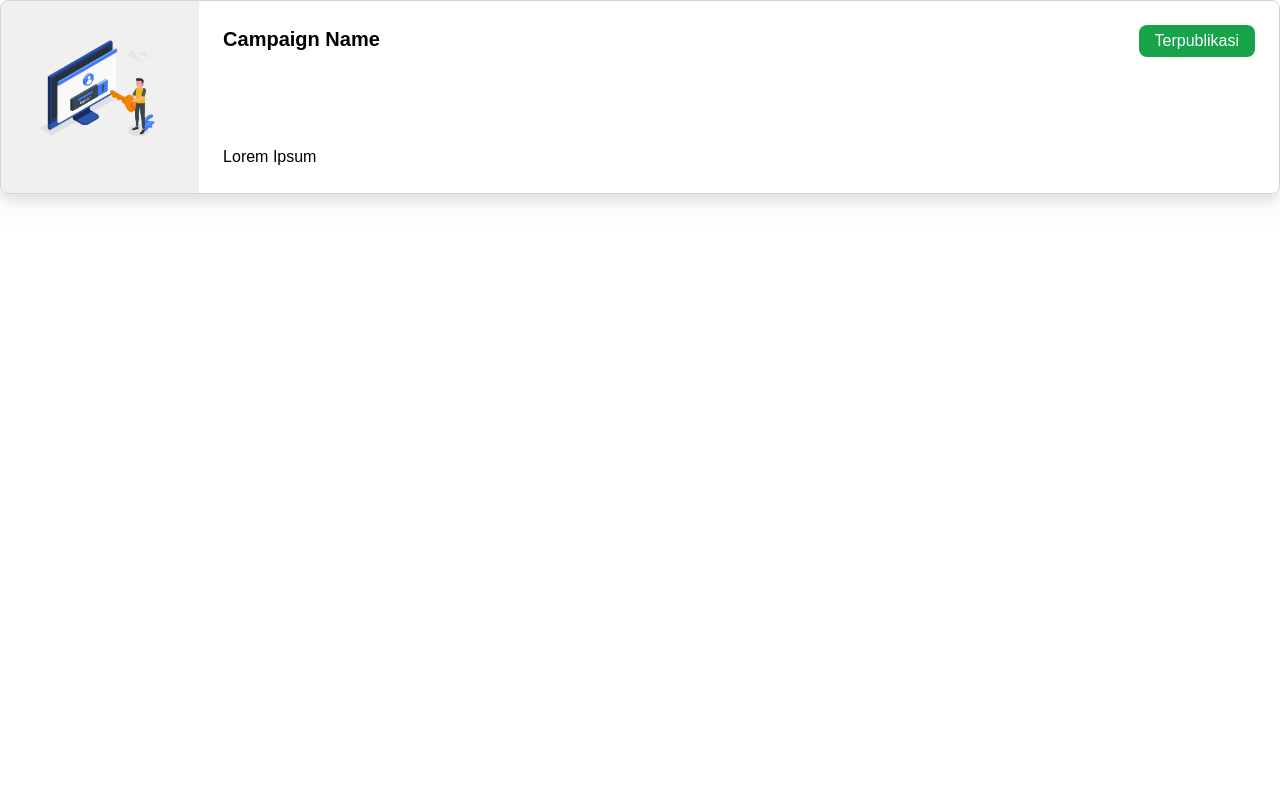
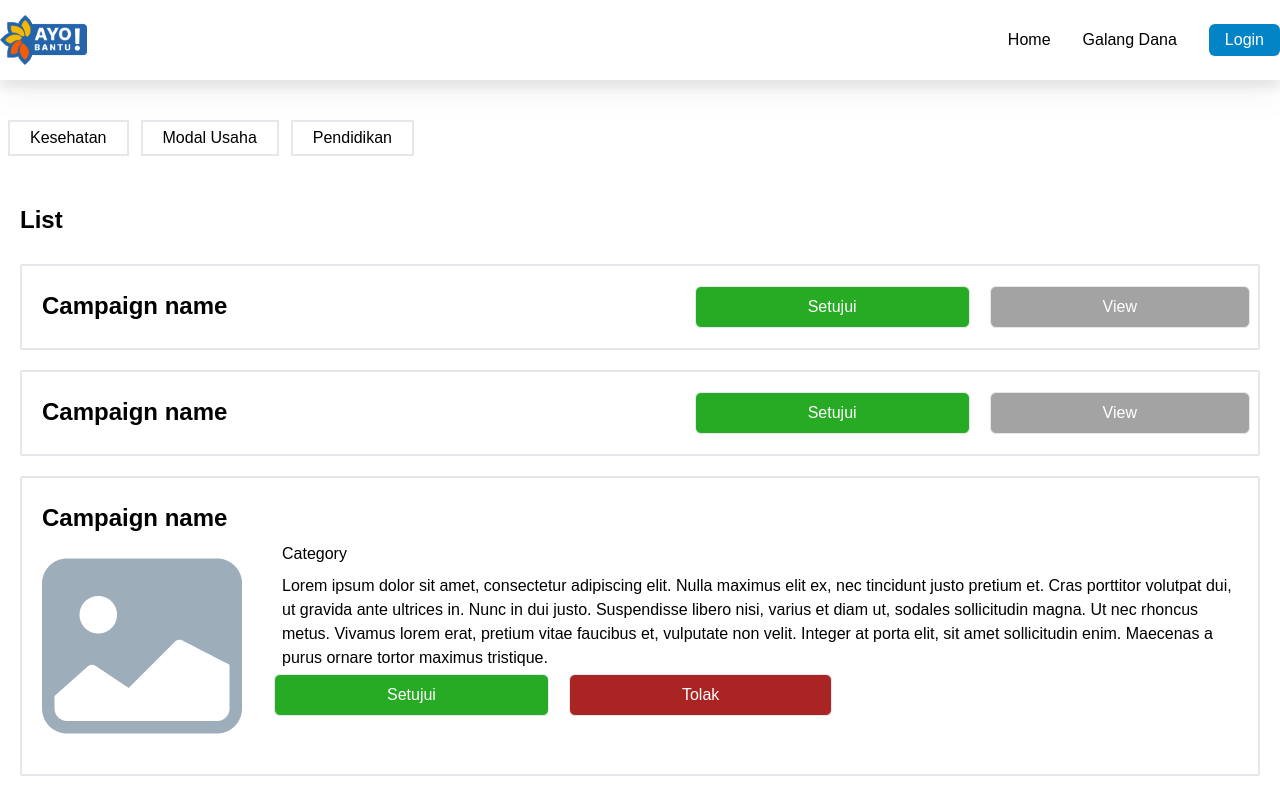
Before and after one commit to FE-07/final-project-FE, a React (Vite) app: page / in a window 1280 px wide. Built offline with nearby package versions, Linux system fonts and the light colour scheme.

Commit message:
Add Page List Campaign

```diff
--- a/src/App.jsx
+++ b/src/App.jsx
@@ -6,14 +6,16 @@ import Login from './pages/Login'
 
 import './index.css'
 import BuatCampaign from './pages/BuatCampaign'
+import ListCampaign from './pages/ListCampaign'
 
 function App() {
 
   return (
     <>
-      {/* <Navbar /> */}
+      <Navbar />
       {/* <Login /> */}
-      <BuatCampaign />
+      {/* <BuatCampaign /> */}
+      <ListCampaign/>
       {/* <h1 className="text-3xl font-bold bg-sky-300 underline-offset-2">Hello</h1> */}
     </>
   )
--- /dev/null
+++ b/src/pages/ListCampaign.jsx
@@ -0,0 +1,78 @@
+import StatusVerify from "../component/StatusVerify";
+import upFoto from "../assets/upload-foto.png";
+
+function ListCampaign() {
+  return (
+    <>
+      {/* Filter */}
+      <div className="container mx-auto  bg-white">
+        <div className="com-filter  flex flex-row my-5 ">
+          <div className="mx-2 my-5 border-2 p-1 px-5 ">Kesehatan</div>
+          <div className="mx-1 my-5 border-2 p-1 px-5 ">Modal Usaha</div>
+          <div className="mx-2 my-5 border-2 p-1 px-5 ">Pendidikan</div>
+        </div>
+        {/* Filter */}
+        <div className="flex flex-col my-5 mx-5">
+          <h2 className="leading-loose text-2xl font-bold  ">List</h2>
+          {/* //card */}
+          <div className="card flex flex-row justify-between border-2 rounded-sm mt-5 py-5 lg:flex-row sm:flex-col">
+            <h1 className="mx-5 py-1 font-bold text-2xl">Campaign name</h1>
+            <div>
+              <button className="mx-3 border rounded-md py-2 px-20 bg-succes-color text-white sm:px-28">
+                Setujui
+              </button>
+              <button className="mx-2 border rounded-md py-2 px-20 bg-text-first text-white sm:px-28">
+                View
+              </button>
+            </div>
+          </div>
+          {/* //card end */}
+          {/* //card */}
+          <div className="card flex flex-row justify-between border-2 rounded-sm mt-5 py-5 lg:flex-row sm:flex-col">
+            <h1 className="mx-5 py-1 font-bold text-2xl">Campaign name</h1>
+            <div>
+              <button className="mx-3 border rounded-md py-2 px-20 bg-succes-color text-white sm:px-28">
+                Setujui
+              </button>
+              <button className="mx-2 border rounded-md py-2 px-20 bg-text-first text-white sm:px-28">
+                View
+              </button>
+            </div>
+          </div>
+          {/* //card end */}
+          {/* card detil */}
+          <div className="card-detil flex flex-col border-2 rounded-sm mt-5 py-5">
+            <h1 className="mx-5 py-1 font-bold text-2xl">Campaign name</h1>
+            <div className="flex justify-start lg:flex-row   sm:flex-col">
+              <img className="my-2 mx-5 " src={upFoto} />
+              <div className="flex flex-col">
+                <h1 className="mx-5 py-1">Category</h1>
+                <p className="mx-5 py-1">
+                  Lorem ipsum dolor sit amet, consectetur adipiscing elit. Nulla
+                  maximus elit ex, nec tincidunt justo pretium et. Cras
+                  porttitor volutpat dui, ut gravida ante ultrices in. Nunc in
+                  dui justo. Suspendisse libero nisi, varius et diam ut, sodales
+                  sollicitudin magna. Ut nec rhoncus metus. Vivamus lorem erat,
+                  pretium vitae faucibus et, vulputate non velit. Integer at
+                  porta elit, sit amet sollicitudin enim. Maecenas a purus
+                  ornare tortor maximus tristique.
+                </p>
+                <div>
+                <button className="mx-3 border rounded-md py-2 px-20 bg-succes-color text-white sm:px-28">
+                Setujui
+              </button>
+              <button className="mx-2 border rounded-md py-2 px-20 bg-alert-color text-white sm:px-28">
+                Tolak
+              </button>
+                </div>
+              </div>
+            </div>
+          </div>
+          {/* card detil end */}
+        </div>
+      </div>
+    </>
+  );
+}
+
+export default ListCampaign;
--- a/tailwind.config.cjs
+++ b/tailwind.config.cjs
@@ -8,6 +8,13 @@ module.exports = {
       screens: {
         '2xl': '1420px',
       },
+      colors: {
+        'main-color': '#2464AB',
+        'second-color': '#2464AB',
+        'alert-color':'#AB2424',
+        'succes-color':'#27AB24',
+        'text-first' : '#A3A3A3',
+      },
     },
   },
   plugins: [],
```
